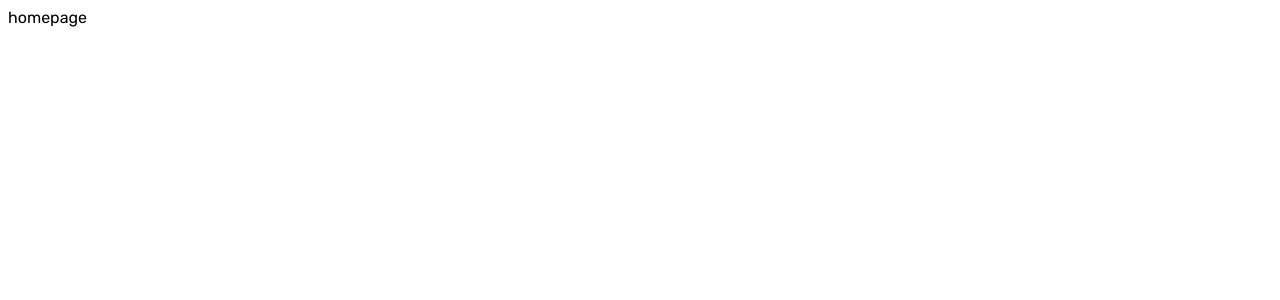
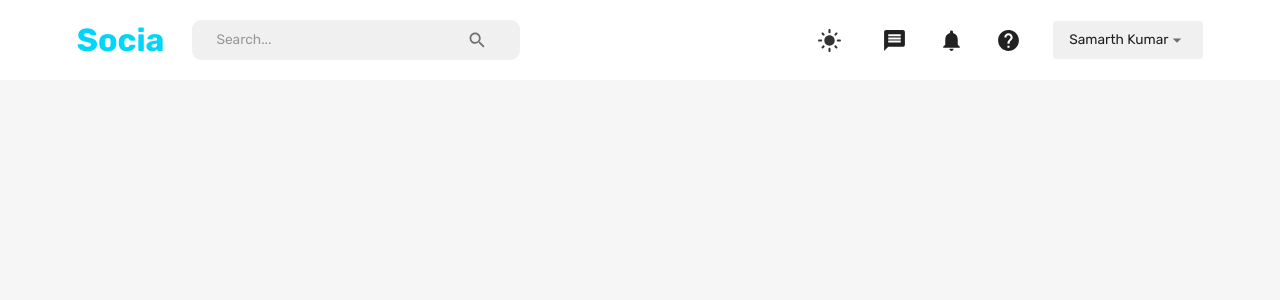
Before and after one commit to some-earth11/Sociopedia, a React (Create React App) app in the folder client/: page /home in a window 1280 px wide. Shown: the top 300 px of the page. Built offline with nearby package versions, Linux system fonts and the light colour scheme.

Commit message:
Navbar component complete

```diff
--- a/client/src/App.js
+++ b/client/src/App.js
@@ -1,18 +1,28 @@
-import { useState } from 'react';
 import { BrowserRouter, Navigate, Routes, Route } from 'react-router-dom';
 import HomePage from 'scenes/homePage';
 import LoginPage from 'scenes/loginPage';
 import ProfilePage from 'scenes/profilePage';
+import { useMemo } from 'react';
+import { useSelector } from 'react-redux';
+import { CssBaseline,ThemeProvider } from '@mui/material';
+import { createTheme } from "@mui/material/styles";
+import { themeSettings } from 'theme';
 
 function App() {
+  const mode = useSelector((state) => state.mode);
+  const theme = useMemo(() => createTheme(themeSettings(mode)), [mode]);
+
   return (
     <div className="app">
       <BrowserRouter>
-        <Routes>
-          <Route path= "/" element={<LoginPage/>}/>
-          <Route path= "/home" element={<HomePage/>}/>
-          <Route path= "/profile/:userId" element={<ProfilePage/>}/>
-        </Routes>
+        <ThemeProvider theme={theme}>
+          <CssBaseline/>
+          <Routes>
+            <Route path= "/" element={<LoginPage/>}/>
+            <Route path= "/home" element={<HomePage/>}/>
+            <Route path= "/profile/:userId" element={<ProfilePage/>}/>
+          </Routes>
+        </ThemeProvider>
       </BrowserRouter>
     </div>
   );
--- /dev/null
+++ b/client/src/components/Flexbetween.jsx
@@ -0,0 +1,10 @@
+import { Box } from "@mui/material";
+import { styled } from "@mui/system";
+
+const FlexBetween = styled(Box)({
+    display: "flex",
+    justifyContent: "space-between",
+    alignItems: "center"
+})
+
+export default FlexBetween;
--- a/client/src/index.js
+++ b/client/src/index.js
@@ -33,6 +33,10 @@
 const root = ReactDOM.createRoot(document.getElementById('root'));
 root.render(
   <React.StrictMode>
-    <App />
-  </React.StrictMode>
+  <Provider store={store}>
+    <PersistGate loading={null} persistor={persistStore(store)}>
+      <App />
+    </PersistGate>
+  </Provider>
+</React.StrictMode>
 );
--- a/client/src/scenes/homePage/index.jsx
+++ b/client/src/scenes/homePage/index.jsx
@@ -1,5 +1,12 @@
+import { Box } from "@mui/material";
+import Navbar from "scenes/navbar";
+
 const HomePage = () => {
-    return (<div>homepage</div>)
+    return (
+        <Box>
+            <Navbar/>
+        </Box>
+    )
 }
 
 export default HomePage;
--- a/client/src/scenes/navbar/index.jsx
+++ b/client/src/scenes/navbar/index.jsx
@@ -1,5 +1,199 @@
+import { useState } from "react";
+import {
+    Box,
+    IconButton,
+    InputBase,
+    Typography,
+    Select,
+    MenuItem,
+    FormControl,
+    useTheme,
+    useMediaQuery
+} from "@mui/material";
+import {
+    Search,
+    Message,
+    DarkMode,
+    LightMode,
+    Notifications,
+    Help,
+    Menu,
+    Close
+} from "@mui/icons-material";
+import { useDispatch, useSelector } from "react-redux";
+import { setMode, setLogout} from "state";
+import { useNavigate } from "react-router-dom";
+import FlexBetween from "components/Flexbetween";
+
 const Navbar = () => {
-    return (<div>Navbar</div>)
-}
+    const [isMobileMenuToggled, setIsMobileMenuToggled] = useState(false);
+    const dispatch = useDispatch();
+    const navigate = useNavigate();
+    const user = useSelector((state) => state.user);
+    const isNonMobileScreens = useMediaQuery("(min-width: 1000px)");
 
-export default Navbar;
+    const theme = useTheme();
+    const neutralLight = theme.palette.neutral.light;
+    const dark = theme.palette.neutral.dark;
+    const background = theme.palette.background.default;
+    const primaryLight = theme.palette.primary.light;
+    const alt = theme.palette.background.alt;
+
+    // const fullName = `${user.firstName} ${user.lastName}`;
+    const fullName = "Samarth Kumar";
+
+
+    return (
+        <FlexBetween padding="1rem 6%" backgroundColor={alt}>
+          <FlexBetween gap="1.75rem">
+            <Typography
+              fontWeight="bold"
+              fontSize="clamp(1rem, 2rem, 2.25rem)"
+              color="primary"
+              onClick={() => navigate("/home")}
+              sx={{
+                "&:hover": {
+                  color: primaryLight,
+                  cursor: "pointer",
+                },
+              }}
+            >
+              Socia
+            </Typography>
+            {isNonMobileScreens && (
+              <FlexBetween
+                backgroundColor={neutralLight}
+                borderRadius="9px"
+                gap="3rem"
+                padding="0.1rem 1.5rem"
+              >
+                <InputBase placeholder="Search..." />
+                <IconButton>
+                  <Search />
+                </IconButton>
+              </FlexBetween>
+            )}
+          </FlexBetween>
+
+          {/* DESKTOP NAV */}
+          {isNonMobileScreens ? (
+            <FlexBetween gap="2rem">
+              <IconButton onClick={() => dispatch(setMode())}>
+                {theme.palette.mode === "dark" ? (
+                  <DarkMode sx={{ fontSize: "25px" }} />
+                ) : (
+                  <LightMode sx={{ color: dark, fontSize: "25px" }} />
+                )}
+              </IconButton>
+              <Message sx={{ fontSize: "25px" }} />
+              <Notifications sx={{ fontSize: "25px" }} />
+              <Help sx={{ fontSize: "25px" }} />
+              <FormControl variant="standard" value={fullName}>
+                <Select
+                  value={fullName}
+                  sx={{
+                    backgroundColor: neutralLight,
+                    width: "150px",
+                    borderRadius: "0.25rem",
+                    p: "0.25rem 1rem",
+                    "& .MuiSvgIcon-root": {
+                      pr: "0.25rem",
+                      width: "3rem",
+                    },
+                    "& .MuiSelect-select:focus": {
+                      backgroundColor: neutralLight,
+                    },
+                  }}
+                  input={<InputBase />}
+                >
+                  <MenuItem value={fullName}>
+                    <Typography>{fullName}</Typography>
+                  </MenuItem>
+                  <MenuItem onClick={() => dispatch(setLogout())}>Log Out</MenuItem>
+                </Select>
+              </FormControl>
+            </FlexBetween>
+          ) : (
+            <IconButton
+              onClick={() => setIsMobileMenuToggled(!isMobileMenuToggled)}
+            >
+              <Menu />
+            </IconButton>
+          )}
+
+          {/* MOBILE NAV */}
+          {!isNonMobileScreens && isMobileMenuToggled && (
+            <Box
+              position="fixed"
+              right="0"
+              bottom="0"
+              height="100%"
+              zIndex="10"
+              maxWidth="500px"
+              minWidth="300px"
+              backgroundColor={background}
+            >
+              {/* CLOSE ICON */}
+              <Box display="flex" justifyContent="flex-end" p="1rem">
+                <IconButton
+                  onClick={() => setIsMobileMenuToggled(!isMobileMenuToggled)}
+                >
+                  <Close />
+                </IconButton>
+              </Box>
+
+              {/* MENU ITEMS */}
+              <FlexBetween
+                display="flex"
+                flexDirection="column"
+                justifyContent="center"
+                alignItems="center"
+                gap="3rem"
+              >
+                <IconButton
+                  onClick={() => dispatch(setMode())}
+                  sx={{ fontSize: "25px" }}
+                >
+                  {theme.palette.mode === "dark" ? (
+                    <DarkMode sx={{ fontSize: "25px" }} />
+                  ) : (
+                    <LightMode sx={{ color: dark, fontSize: "25px" }} />
+                  )}
+                </IconButton>
+                <Message sx={{ fontSize: "25px" }} />
+                <Notifications sx={{ fontSize: "25px" }} />
+                <Help sx={{ fontSize: "25px" }} />
+                <FormControl variant="standard" value={fullName}>
+                  <Select
+                    value={fullName}
+                    sx={{
+                      backgroundColor: neutralLight,
+                      width: "150px",
+                      borderRadius: "0.25rem",
+                      p: "0.25rem 1rem",
+                      "& .MuiSvgIcon-root": {
+                        pr: "0.25rem",
+                        width: "3rem",
+                      },
+                      "& .MuiSelect-select:focus": {
+                        backgroundColor: neutralLight,
+                      },
+                    }}
+                    input={<InputBase />}
+                  >
+                    <MenuItem value={fullName}>
+                      <Typography>{fullName}</Typography>
+                    </MenuItem>
+                    <MenuItem onClick={() => dispatch(setLogout())}>
+                      Log Out
+                    </MenuItem>
+                  </Select>
+                </FormControl>
+              </FlexBetween>
+            </Box>
+          )}
+        </FlexBetween>
+      );
+    };
+
+    export default Navbar;
```
